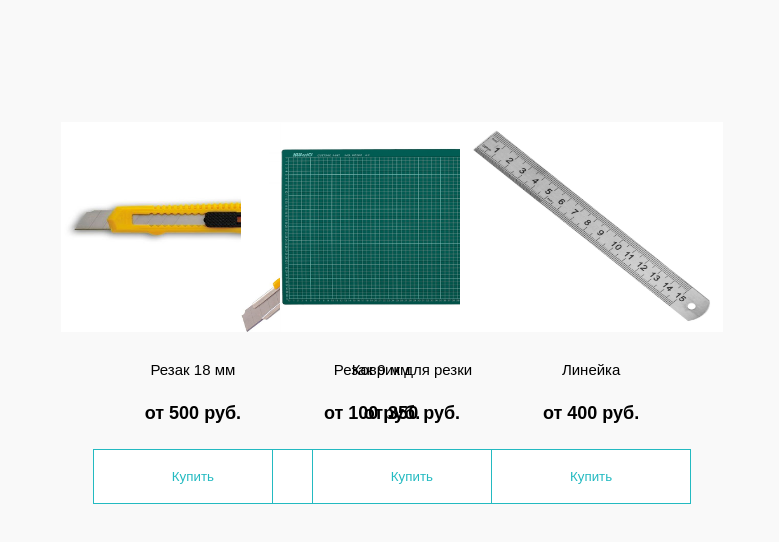
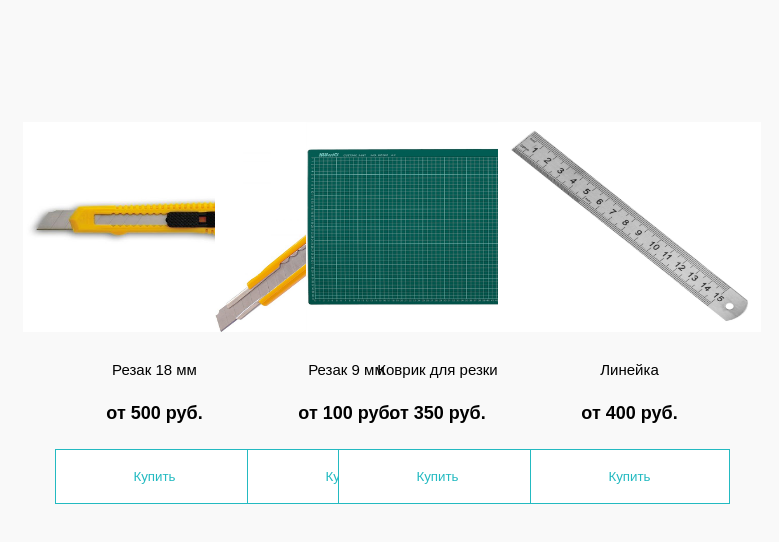
Before and after one commit to LeshVinov/lesson-10-01-Pos-abs-, a plain HTML site: page index.html in a window 1280 px wide. Shown: the part 144-686 px from the top of the page, without its empty margins (233-1012 px from the left). Drawn offline with Linux system fonts and the light colour scheme.

Commit message:
Instruments_Pos-abs_Done2

```diff
--- a/css/style.css
+++ b/css/style.css
@@ -52,22 +52,22 @@ h2 {
 
 .box-1 {
     position: absolute;
-    left: 23%;
+    left: 20%;
 }
 
 .box-2 {
     position: absolute;
-    left: 37%
+    left: 35%
 }
 
 .box-3 {
     position: absolute;
-    right: 37%;
+    right: 35%;
 }
 
 .box-4 {
     position: absolute;
-    right: 23%;
+    right: 20%;
 }
 
 .product-img {
```
